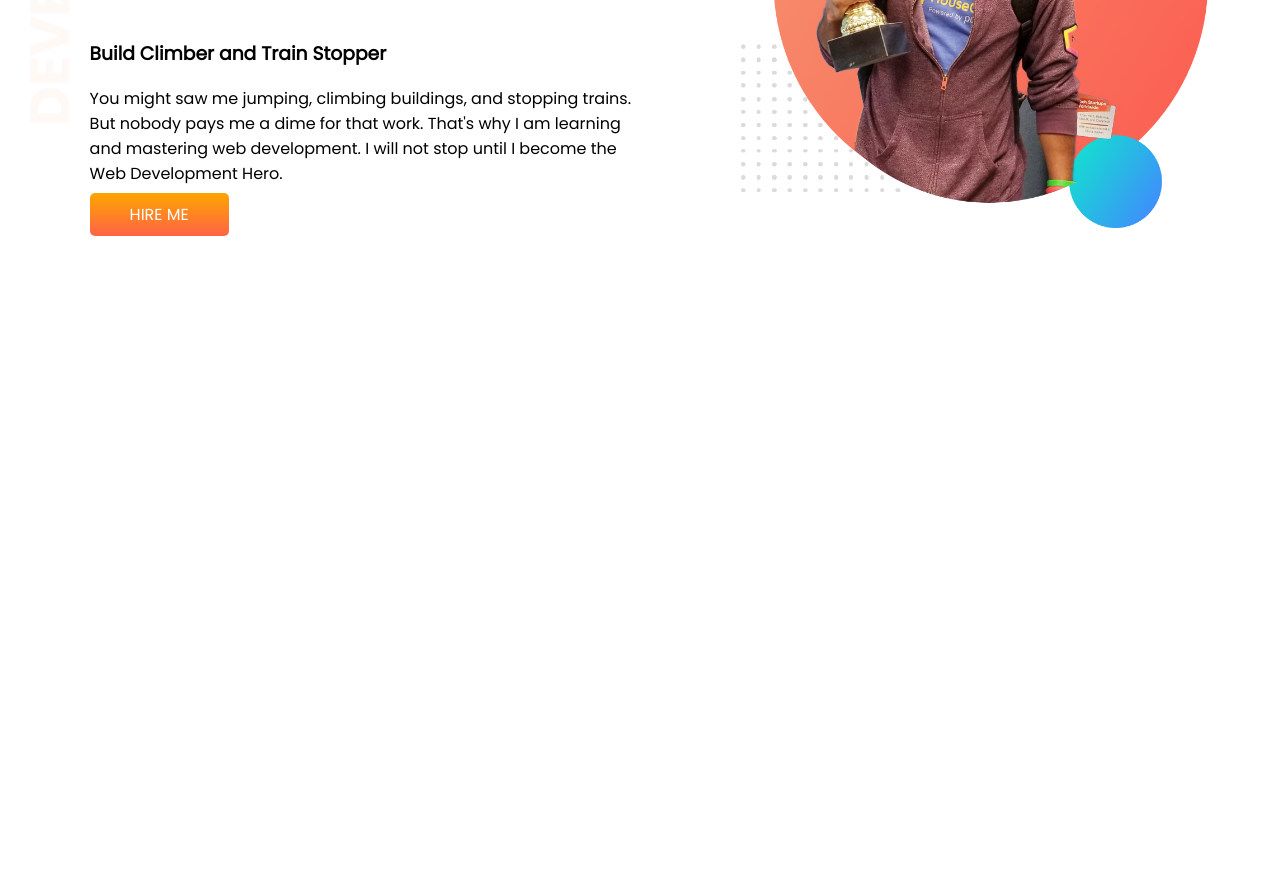
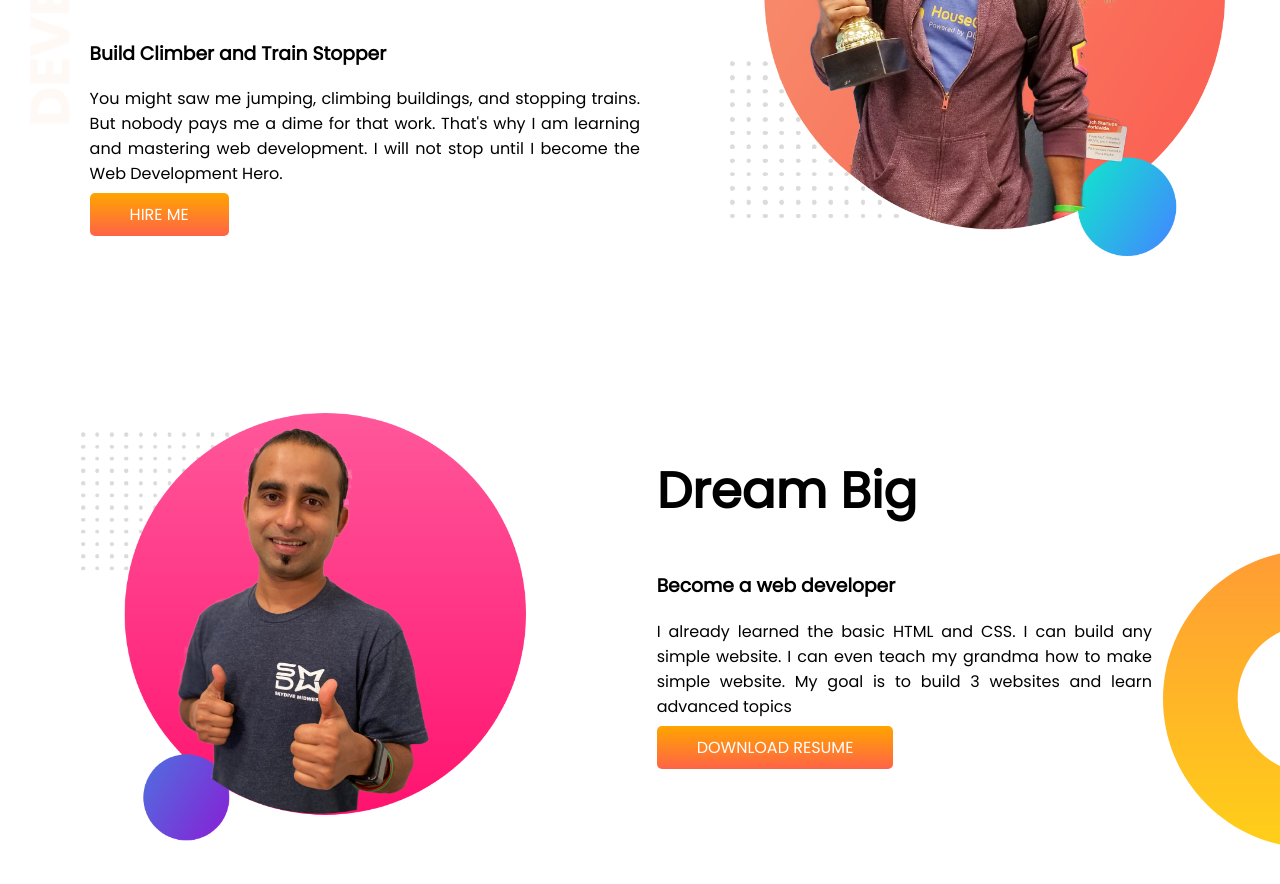
Before and after one commit to Saleh-Ahmed-Shawon/developer-portfolio, a plain HTML site: page index.html in a window 1280 px wide. Shown: the part 236-1120 px from the top of the page. Before the commit the page ends 800 px from the top, so only its background shows below. Drawn offline with Linux system fonts and the light colour scheme.

Commit message:
some changes

```diff
--- a/css/style.css
+++ b/css/style.css
@@ -14,6 +14,7 @@ body{
 }
 section{
     display: flex;
+    margin-bottom: 150px;
 }
 .half-width{
     width: 50%;
@@ -21,10 +22,8 @@ section{
     margin-left: 5%;
     padding-left: 2%;
 }
-div img{
-    width: 85%;
-    margin-left: 2%;
-
+.half-width img{
+    width: 90%;
 }
 .button{
     text-decoration: none;
@@ -37,3 +36,12 @@ div img{
 h1{
     font-size: 50px;
 }
+p{
+    text-align: justify;
+}
+.dream-big{
+    background-image: url(../img/dream-bg.png);
+    background-repeat: no-repeat;
+    background-position: bottom right;
+    padding-right: 10%;
+}
--- a/index.html
+++ b/index.html
@@ -34,7 +34,17 @@
 
 
     </section>
-    <section class="b">
+    <section class="dream-big">
+        <div class="half-width">
+            <img src="img/jhankar2.png" alt="">
+        </div>
+        <div class="half-width">
+            <h1>Dream Big</h1>
+            <h3>Become a web developer</h3>
+            <p>I already learned the basic HTML and CSS. I can build any simple website. I can even teach my grandma how
+                to make simple website. My goal is to build 3 websites and learn advanced topics</p>
+            <a class="button" href="" target="blank">Download resume</a>
+        </div>
 
     </section>
 
```
